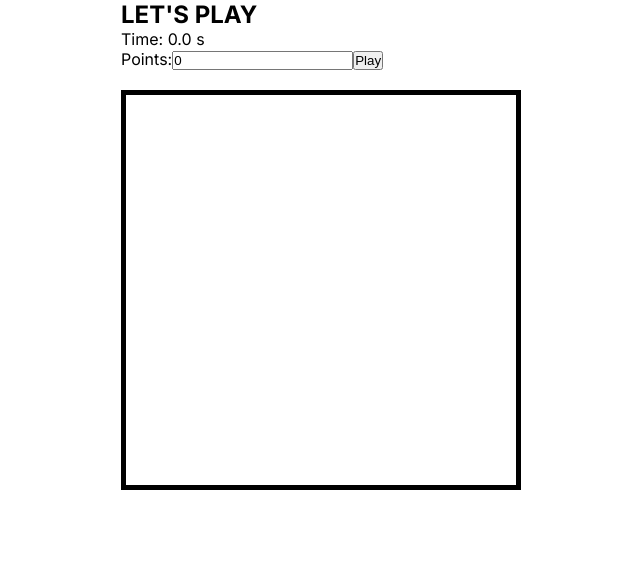
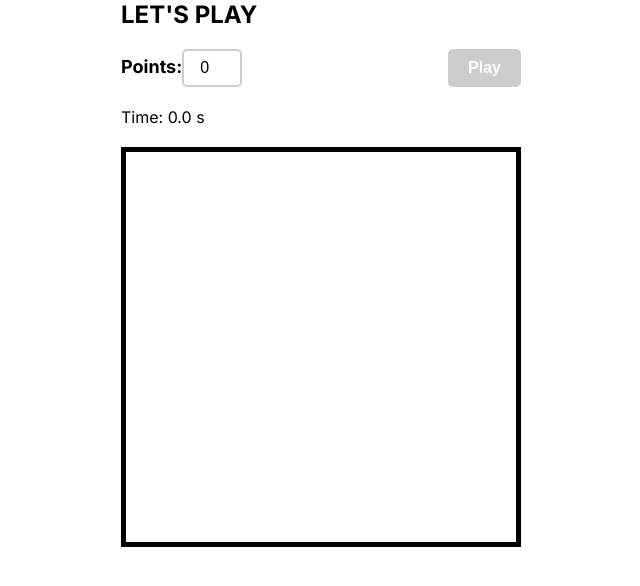
Before and after one commit to nevermore6264/HAIBAZO_EntranceTest_React_ClearThePoints, a Next.js app: page / in a window 1280 px wide. Shown: the top 586 px of the page, without its empty margins (319-959 px from the left). Built offline with nearby package versions, Linux system fonts and the light colour scheme.

Commit message:
Update css

```diff
--- a/app/globals.css
+++ b/app/globals.css
@@ -1,78 +1,3 @@
-:root {
-  --max-width: 1100px;
-  --border-radius: 12px;
-  --font-mono: ui-monospace, Menlo, Monaco, "Cascadia Mono", "Segoe UI Mono",
-    "Roboto Mono", "Oxygen Mono", "Ubuntu Monospace", "Source Code Pro",
-    "Fira Mono", "Droid Sans Mono", "Courier New", monospace;
-
-  --foreground-rgb: 0, 0, 0;
-  --background-start-rgb: 214, 219, 220;
-  --background-end-rgb: 255, 255, 255;
-
-  --primary-glow: conic-gradient(
-    from 180deg at 50% 50%,
-    #16abff33 0deg,
-    #0885ff33 55deg,
-    #54d6ff33 120deg,
-    #0071ff33 160deg,
-    transparent 360deg
-  );
-  --secondary-glow: radial-gradient(
-    rgba(255, 255, 255, 1),
-    rgba(255, 255, 255, 0)
-  );
-
-  --tile-start-rgb: 239, 245, 249;
-  --tile-end-rgb: 228, 232, 233;
-  --tile-border: conic-gradient(
-    #00000080,
-    #00000040,
-    #00000030,
-    #00000020,
-    #00000010,
-    #00000010,
-    #00000080
-  );
-
-  --callout-rgb: 238, 240, 241;
-  --callout-border-rgb: 172, 175, 176;
-  --card-rgb: 180, 185, 188;
-  --card-border-rgb: 131, 134, 135;
-}
-
-@media (prefers-color-scheme: dark) {
-  :root {
-    --foreground-rgb: 255, 255, 255;
-    --background-start-rgb: 0, 0, 0;
-    --background-end-rgb: 0, 0, 0;
-
-    --primary-glow: radial-gradient(rgba(1, 65, 255, 0.4), rgba(1, 65, 255, 0));
-    --secondary-glow: linear-gradient(
-      to bottom right,
-      rgba(1, 65, 255, 0),
-      rgba(1, 65, 255, 0),
-      rgba(1, 65, 255, 0.3)
-    );
-
-    --tile-start-rgb: 2, 13, 46;
-    --tile-end-rgb: 2, 5, 19;
-    --tile-border: conic-gradient(
-      #ffffff80,
-      #ffffff40,
-      #ffffff30,
-      #ffffff20,
-      #ffffff10,
-      #ffffff10,
-      #ffffff80
-    );
-
-    --callout-rgb: 20, 20, 20;
-    --callout-border-rgb: 108, 108, 108;
-    --card-rgb: 100, 100, 100;
-    --card-border-rgb: 200, 200, 200;
-  }
-}
-
 * {
   box-sizing: border-box;
   padding: 0;
@@ -85,20 +10,9 @@ body {
   overflow-x: hidden;
   min-height: 100vh;
   color: #000000;
-}
-
-body {
-  color: rgb(var(--foreground-rgb));
   background: #ffffff;
 }
 
 a {
-  color: inherit;
   text-decoration: none;
 }
-
-@media (prefers-color-scheme: dark) {
-  html {
-    color-scheme: dark;
-  }
-}
--- a/components/ControlPanel.js
+++ b/components/ControlPanel.js
@@ -4,17 +4,24 @@ import styles from "../styles/ControlPanel.module.css";
 const ControlPanel = ({ points, setPoints, onStart, isPlaying }) => {
   return (
     <div className={styles.controlPanel}>
-      <label>
+      <label className={styles.label}>
         Points:
         <input
           type="number"
+          className={styles.input}
           value={points}
           onChange={(e) => setPoints(parseInt(e.target.value) || 0)}
           disabled={isPlaying}
           min={0}
         />
       </label>
-      <button onClick={onStart}>{isPlaying ? "Restart" : "Play"}</button>
+      <button
+        className={styles.button}
+        onClick={onStart}
+        disabled={points <= 0}
+      >
+        {isPlaying ? "Restart" : "Play"}
+      </button>
     </div>
   );
 };
--- a/components/Game.js
+++ b/components/Game.js
@@ -93,13 +93,14 @@ const Game = () => {
       )}
       {error && <div className={styles.error}>{error}</div>}
       <h2>LET'S PLAY</h2>
-      <div className={styles.timer}>Time: {time.toFixed(1)} s</div>
       <ControlPanel
         points={points}
         setPoints={setPoints}
         onStart={handleStart}
         isPlaying={isPlaying}
       />
+      <div className={styles.timer}>Time: {time.toFixed(1)} s</div>
+
       <div className={styles.playArea}>
         {sequence.map((item, index) => (
           <NumberButton
--- a/styles/ControlPanel.module.css
+++ b/styles/ControlPanel.module.css
@@ -1,3 +1,49 @@
 .controlPanel {
-  margin-bottom: 20px;
+  margin: 20px 0;
+  display: flex;
+  align-items: center;
+  justify-content: space-between;
 }
+
+.label {
+  font-size: 18px;
+  font-weight: bold;
+  margin-right: 10px;
+}
+
+.input {
+  padding: 8px 12px;
+  border: 2px solid #ccc;
+  border-radius: 5px;
+  font-size: 16px;
+  width: 60px;
+  text-align: center;
+  transition: border-color 0.3s ease;
+}
+
+.input:focus {
+  outline: none;
+  border-color: #007bff;
+}
+
+.button {
+  padding: 10px 20px;
+  background-color: #007bff;
+  color: white;
+  border: none;
+  border-radius: 5px;
+  font-size: 16px;
+  font-weight: bold;
+  cursor: pointer;
+  transition: background-color 0.3s ease, transform 0.2s ease;
+}
+
+.button:hover {
+  background-color: #0056b3;
+  transform: scale(1.05);
+}
+
+.button:disabled {
+  background-color: #ccc;
+  cursor: not-allowed;
+}
```
